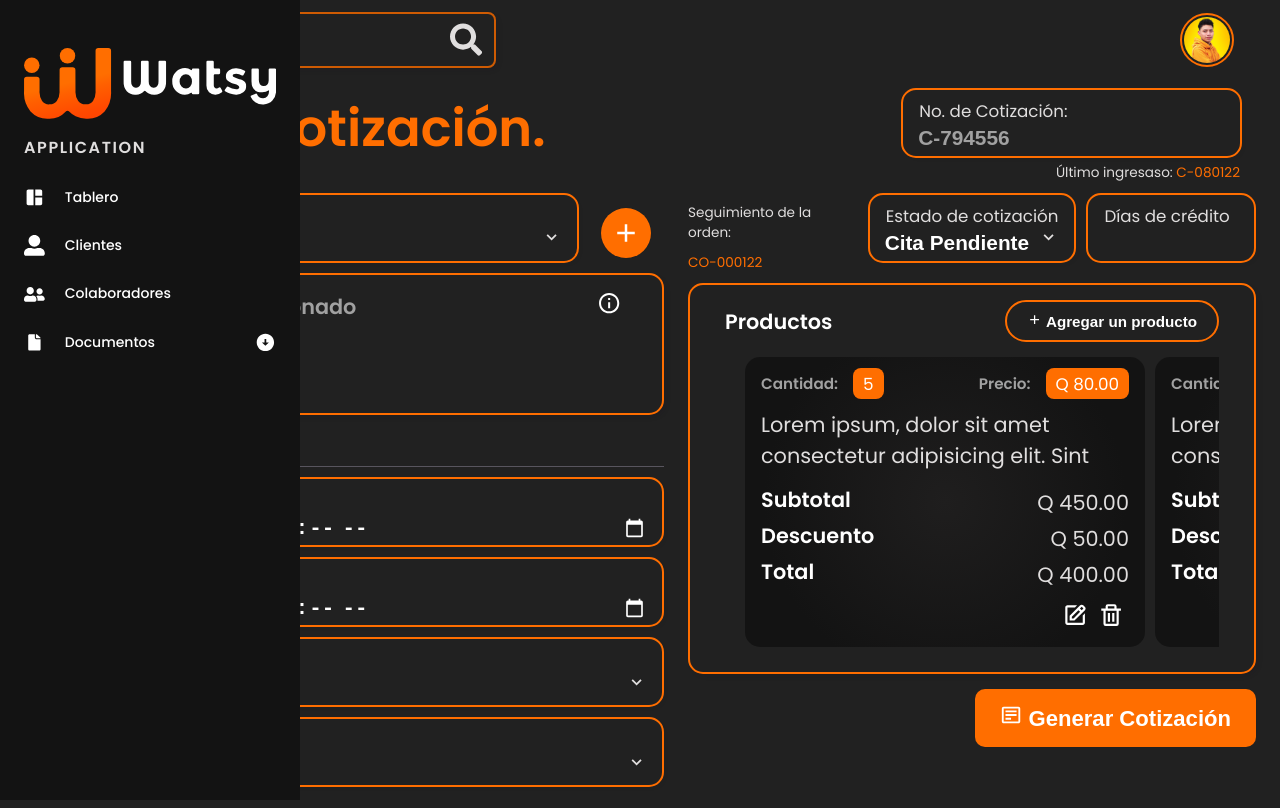
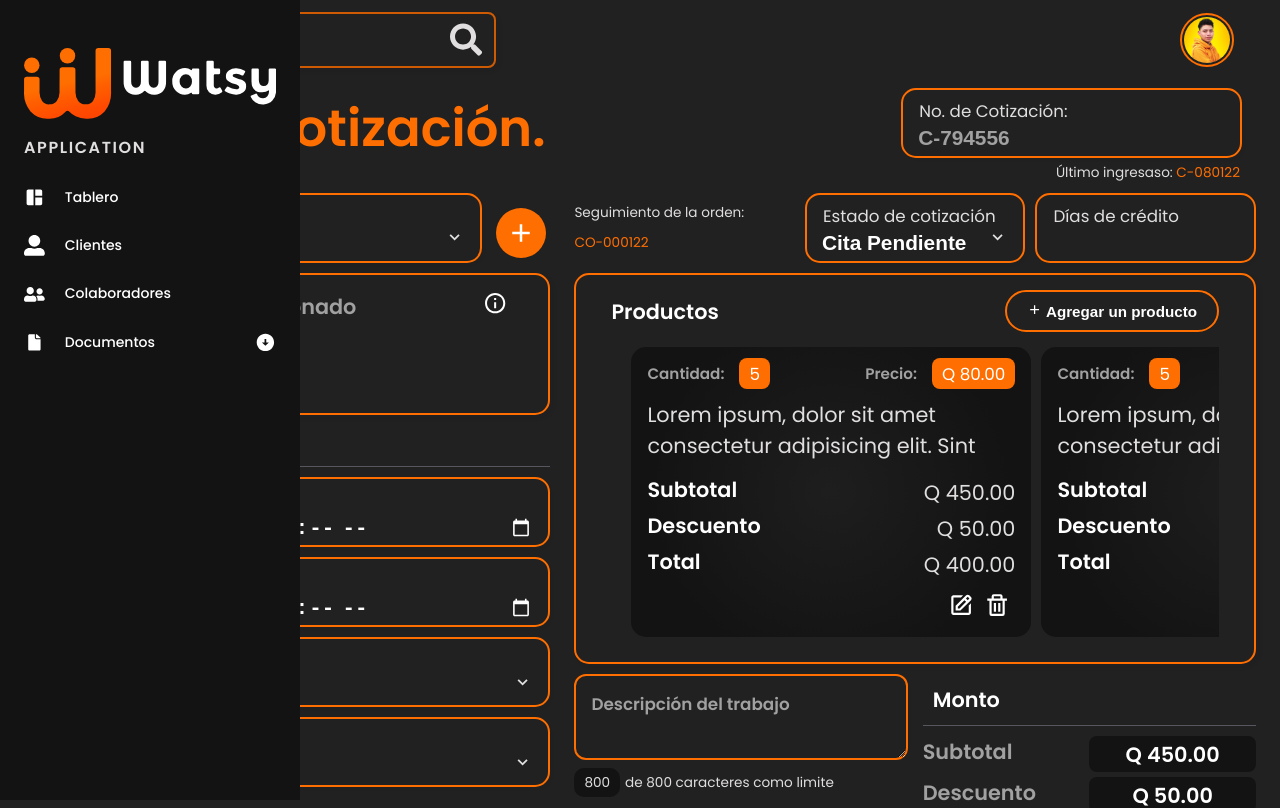
Before and after one commit to GeovannyGil/WatSystem, a React (Vite) app: page /documents/cotizations in a window 1280 px wide. Shown: the top 808 px of the page. Built offline with nearby package versions, Linux system fonts and the light colour scheme.

Commit message:
feat(Root): Section Mounts in cotization

```diff
--- /dev/null
+++ b/src/components/Elements/Documents/Cards.jsx
@@ -0,0 +1,152 @@
+
+import { CardItem, CardContent } from '@/components/Elements/Cards'
+import { ButtonIcon } from '@/components/Elements/Buttons'
+import styled from 'styled-components'
+import * as BoxIcon from 'react-icons/bi'
+
+// PRODUCTS
+export const ContentItem = styled(CardItem)`
+  min-width: 400px;
+  background: rgb(31,30,30);
+  background: radial-gradient(circle, rgba(31,30,30,1) 0%, rgba(19,19,19,1) 74%, rgba(19,19,19,1) 100%);
+
+`
+
+export const SectionProducts = styled.div`
+  margin-bottom: 15px;
+`
+
+export const HeaderProducts = styled.div`
+  display: grid;
+  grid-template-columns: 1fr;
+  grid-gap: 0 10px;
+
+  @media(min-width: 992px) {
+    grid-template-columns: 0.5fr 1fr 1fr;
+  }
+  @media(min-width: 1280px) {
+    grid-template-columns: 1fr 1fr 1fr;
+  }
+`
+export const TableCard = styled(CardContent)`
+  max-height: 100%;
+  width: 94vw;
+  @media(min-width: 1280px) {
+    width: 100% !important;
+  }
+
+  @media(min-width: 700px) {
+    width: 88vw;
+  }
+`
+
+const LabelTop = styled.label`
+  margin-bottom: 0 !important;
+  margin-right: 15px !important;
+`
+
+const DateTop = styled.span`
+  background-color: var(--primary-color);
+  color: var(--color-white);
+  border-radius: 8px;
+  padding: 2.5px 10px;
+`
+const DescTop = styled.div`
+  display: flex;
+  align-items: center;
+  font-size: var(--small-font-size);
+`
+const DatesHeaderItem = styled.div`
+  display: grid;
+  grid-template-columns: 1fr 1fr;
+  grid-gap: 10px;
+  align-items: center;
+  justify-content: space-between;
+
+  & ${DescTop}:last-child{
+    justify-content: flex-end;
+  }
+`
+
+const DescriptionItem = styled.div`
+  width: 100%;
+  height: 65px;
+  overflow: hidden;
+  margin: 10px 0;
+
+  &:hover {
+    height: auto;
+    /* position: absolute;
+    background-color: var(--alternate-background); */
+  }
+
+  p {
+    white-space: nowrap;
+    text-overflow: ellipsis;
+    word-wrap: break-word;
+  }
+`
+
+const TotalItem = styled.div`
+  display: flex;
+  align-items: center;
+  justify-content: space-between;
+`
+
+const ContentTotalItem = styled.div`
+  display: grid;
+`
+
+const BtnActionsItems = styled.div`
+  display: flex;
+  justify-content: flex-end;
+  align-items: center;
+  margin-top: 10px;
+`
+
+const TotalItemLabel = styled.label`
+  font-size: var(--normal-font-size) !important;
+  color: var(--color-white) !important;
+`
+const TotalItemDate = styled.span`
+  font-size: var(--normal-font-size) !important;
+  font-size: var(--normal-font-size);
+`
+
+export const Item = () => {
+  return (
+    <ContentItem>
+      <DatesHeaderItem>
+        <DescTop>
+          <LabelTop>Cantidad:</LabelTop>
+          <DateTop>5</DateTop>
+        </DescTop>
+        <DescTop>
+          <LabelTop>Precio:</LabelTop>
+          <DateTop>Q 80.00</DateTop>
+        </DescTop>
+      </DatesHeaderItem>
+      <DescriptionItem>
+        Lorem ipsum, dolor sit amet consectetur adipisicing elit. Sint aliquam minima recusandae eos modi ut, enim exercitationem molestiae hic laboriosam id consequatur distinctio quibusdam perferendis quos mollitia eligendi eaque repellendus? Iste ullam, modi sapiente dolores id explicabo cumque aperiam deleniti velit asperiores ipsam omnis voluptatum vero amet maiores vel ab eaque inventore. Officiis repudiandae inventore itaque vero quaerat, dolor quos?
+      </DescriptionItem>
+      <ContentTotalItem>
+        <TotalItem>
+          <TotalItemLabel>Subtotal</TotalItemLabel>
+          <TotalItemDate>Q 450.00</TotalItemDate>
+        </TotalItem>
+        <TotalItem>
+          <TotalItemLabel>Descuento</TotalItemLabel>
+          <TotalItemDate>Q 50.00</TotalItemDate>
+        </TotalItem>
+        <TotalItem>
+          <TotalItemLabel>Total</TotalItemLabel>
+          <TotalItemDate>Q 400.00</TotalItemDate>
+        </TotalItem>
+      </ContentTotalItem>
+      <BtnActionsItems>
+        <ButtonIcon><BoxIcon.BiEdit size='1.3em' /></ButtonIcon>
+        <ButtonIcon><BoxIcon.BiTrash size='1.3em' /></ButtonIcon>
+      </BtnActionsItems>
+    </ContentItem>
+  )
+}
--- a/src/components/Elements/Texts.jsx
+++ b/src/components/Elements/Texts.jsx
@@ -1,7 +1,7 @@
 import styled from 'styled-components'
 
 export const TitleLine = styled.h4`
-  color: var(--color-gray);
+  color: ${(props) => props.color === 'white' ? 'var(--color-white)' : 'var(--color-gray)'};
   font-size:var(--normal-font-size);
   font-weight: var(--font-semi-bold);
   border-bottom: 1px solid var(--color-gray);
--- a/src/components/Styles/GlobalStyles.jsx
+++ b/src/components/Styles/GlobalStyles.jsx
@@ -91,6 +91,7 @@ export const GlobalStyles = createGlobalStyle`
   /* Works on Chrome, Edge, and Safari */
   *::-webkit-scrollbar {
     width: 3px;
+    height: 7px;
   }
 
   *::-webkit-scrollbar-track {
@@ -106,6 +107,9 @@ export const GlobalStyles = createGlobalStyle`
     filter: ${({ theme }) => (theme === 'darkTheme') ? 'invert(0)' : 'invert(1)'};
   }
 
+  hr{
+    border-color: var(--color-gray);
+  }
   /*============== HEADER ==============*/
   .Header{
     top: 0;
--- a/src/pages/documents/cotizations.jsx
+++ b/src/pages/documents/cotizations.jsx
@@ -2,8 +2,9 @@
 import styled from 'styled-components'
 import { TitleMain, TitleLine, SpanLabelLink, SpanSelect } from '@/components/Elements/Texts'
 import { HeaderTitleSection } from '@/components/Elements/Layout'
-import { CardContent, CardHeader, CardTitle, CardButtonAction, CardItem } from '@/components/Elements/Cards'
-import { ButtonPrimary, ButtonSecondary, ButtonIcon } from '../../components/Elements/Buttons'
+import { CardContent, CardHeader, CardTitle, CardButtonAction } from '@/components/Elements/Cards'
+import { Item, TableCard, SectionProducts, HeaderProducts } from '@/components/Elements/Documents/Cards'
+import { ButtonPrimary, ButtonSecondary } from '../../components/Elements/Buttons'
 import * as BoxIcon from 'react-icons/bi'
 import { InputElement, InputElementSelect, FormGroupAction } from '@/components/Elements/Inputs'
 
@@ -28,124 +29,35 @@ const SectionCreateCotization = styled.section`
   grid-template-columns: 1fr;
 
   @media(min-width: 1280px) {
-    grid-template-columns: 50% 50%;
+    grid-template-columns: 40% 60%;
   }
 `
-
 const CardTitleSelect = styled(CardTitle)`
   color: var(--color-gray-light);
 `
-// PRODUCTS
-export const ContentItem = styled(CardItem)`
 
-  min-width: 400px;
-  background: rgb(31,30,30);
-  background: radial-gradient(circle, rgba(31,30,30,1) 0%, rgba(19,19,19,1) 74%, rgba(19,19,19,1) 100%);
-
+const SpanOrderId = styled(SpanLabelLink)`
+  text-align: right;
 `
 
-export const SectionProducts = styled.div`
-  margin-bottom: 15px;
+const HeaderTitle = styled(HeaderTitleSection)`
+  margin-bottom: 25px;
 `
 
-export const HeaderProducts = styled.div`
-  display: grid;
-  grid-template-columns: 1fr;
-  grid-gap: 0 10px;
-
-  @media(min-width: 992px) {
-    grid-template-columns: 0.5fr 1fr 1fr;
-  }
-  @media(min-width: 1280px) {
-    grid-template-columns: 1fr 1fr 1fr;
+const ContentBtnActions = styled.div`
+  display: flex;
+  justify-content: flex-end;
+  margin-top: 15px;
+`
+const BtnAction = styled(ButtonPrimary, ButtonSecondary)`
+    width: 100%;
+  @media(min-width: 680px) {
+    width: auto;
   }
 `
-export const TableCard = styled(CardContent)`
-  max-height: 100%;
-  width: 94vw;
-  @media(min-width: 1280px) {
-    width: 100% !important;
-  }
-
-  @media(min-width: 700px) {
-    width: 88vw;
-  }
-`
+// CARD PRODUCT
 const BtnActionAddProduct = styled(CardButtonAction)`
   padding: 10px 20px;
-`
-
-const LabelTop = styled.label`
-  margin-bottom: 0 !important;
-  margin-right: 15px !important;
-`
-
-const DateTop = styled.span`
-  background-color: var(--primary-color);
-  color: var(--color-white);
-  border-radius: 8px;
-  padding: 2.5px 10px;
-`
-const DescTop = styled.div`
-  display: flex;
-  align-items: center;
-  font-size: var(--small-font-size);
-`
-const DatesHeaderItem = styled.div`
-  display: grid;
-  grid-template-columns: 1fr 1fr;
-  grid-gap: 10px;
-  align-items: center;
-  justify-content: space-between;
-
-  & ${DescTop}:last-child{
-    justify-content: flex-end;
-  }
-`
-
-const DescriptionItem = styled.div`
-  width: 100%;
-  height: 65px;
-  overflow: hidden;
-  margin: 10px 0;
-
-  &:hover {
-    height: auto;
-    /* position: absolute;
-    background-color: var(--alternate-background); */
-  }
-
-  p {
-    white-space: nowrap;
-    text-overflow: ellipsis;
-    word-wrap: break-word;
-  }
-`
-
-const TotalItem = styled.div`
-  display: flex;
-  align-items: center;
-  justify-content: space-between;
-`
-
-const ContentTotalItem = styled.div`
-  display: grid;
-`
-
-const BtnActionsItems = styled.div`
-  display: flex;
-  justify-content: flex-end;
-  align-items: center;
-  margin-top: 10px;
-`
-
-const TotalItemLabel = styled.label`
-  font-size: var(--normal-font-size) !important;
-  color: var(--color-white) !important;
-`
-const TotalItemDate = styled.span`
-  font-size: var(--normal-font-size) !important;
-  font-size: var(--normal-font-size);
 `
 
 const ContentItemsTable = styled.div`
@@ -164,70 +76,97 @@ const ContentItemsTable = styled.div`
     content: '';
     width: 10px;
   }
+`
+// CARD PRODUCT
 
+// MOUNT CONTENT
+export const MountContent = styled.div`
+  display: grid;
+  grid-template-columns: 1fr;
+  grid-gap: 10px 15px;
+  margin-top: 10px;
+
+  @media(min-width: 680px) {
+    grid-template-columns: 1fr 1fr;
+  }
+`
+
+export const TextArea = styled.textarea`
+
+    background-color: transparent;
+    border: var(--border-style);
+    border-radius: 12px;
+    caret-color: var(--primary-color);
+    color: var(--color-white);
+    font-size: var(--small-font-size);
+    font-weight: normal;
+    outline: none;
+    padding: 15px;
+    width: 100%;
+    /* height: 300px; */
+    font-family: 'Poppins', sans-serif;
+    &:disabled{
+      color: var(--color-gray-light);
+    }
+
+    &::placeholder{
+      color: var(--color-gray-light);
+      font-weight: var(--font-semi-bold);
+    }
+`
+export const MountData = styled.div`
+  width: 100%;
+`
+
+export const MounDataItem = styled.div`
+  margin: 5px 0;
+  display: grid;
+  grid-template-columns: 1fr 1fr;
+  font-weight: var(--font-semi-bold);
+`
+export const MounDataLabel = styled.label`
+  color: var(--color-gray-light);
 
 `
+export const MounDataSpan = styled.span`
+  background-color: var(--alternate-background);
+  color: var(--color-white);
+  border-radius: 8px;
+  padding: 2.5px 10px;
+  text-align: center;
+`
+// MOUNT CONTENT
 
-const Item = () => {
+// TEXTAREA LIMIT
+const limitTextAreaReact = (textarea, maxLength) => {
+  if (textarea.value.length > maxLength) {
+    textarea.value = textarea.value.substring(0, maxLength)
+  }
+  return textarea.value.length
+}
+
+export const TextLimit = styled.p`
+  margin-top: 5px;
+  font-size: var(--xs-font-size);
+  & span{
+    background-color: var(--alternate-background);
+    padding:5px 10px;
+    border-radius: 10px;
+    margin: 0 5px 0 0;
+  }
+`
+
+export const SpanLimitTextArea = () => {
   return (
-    <ContentItem>
-      <DatesHeaderItem>
-        <DescTop>
-          <LabelTop>Cantidad:</LabelTop>
-          <DateTop>5</DateTop>
-        </DescTop>
-        <DescTop>
-          <LabelTop>Precio:</LabelTop>
-          <DateTop>Q 80.00</DateTop>
-        </DescTop>
-      </DatesHeaderItem>
-      <DescriptionItem>
-        Lorem ipsum, dolor sit amet consectetur adipisicing elit. Sint aliquam minima recusandae eos modi ut, enim exercitationem molestiae hic laboriosam id consequatur distinctio quibusdam perferendis quos mollitia eligendi eaque repellendus? Iste ullam, modi sapiente dolores id explicabo cumque aperiam deleniti velit asperiores ipsam omnis voluptatum vero amet maiores vel ab eaque inventore. Officiis repudiandae inventore itaque vero quaerat, dolor quos?
-      </DescriptionItem>
-      <ContentTotalItem>
-        <TotalItem>
-          <TotalItemLabel>Subtotal</TotalItemLabel>
-          <TotalItemDate>Q 450.00</TotalItemDate>
-        </TotalItem>
-        <TotalItem>
-          <TotalItemLabel>Descuento</TotalItemLabel>
-          <TotalItemDate>Q 50.00</TotalItemDate>
-        </TotalItem>
-        <TotalItem>
-          <TotalItemLabel>Total</TotalItemLabel>
-          <TotalItemDate>Q 400.00</TotalItemDate>
-        </TotalItem>
-      </ContentTotalItem>
-      <BtnActionsItems>
-        <ButtonIcon><BoxIcon.BiEdit size='1.3em' /></ButtonIcon>
-        <ButtonIcon><BoxIcon.BiTrash size='1.3em' /></ButtonIcon>
-      </BtnActionsItems>
-    </ContentItem>
+    <TextLimit>
+      <span>
+        800
+      </span>
+      de 800 caracteres como limite
+    </TextLimit>
   )
 }
-
-// PRODUCTS
-
-const SpanOrderId = styled(SpanLabelLink)`
-  text-align: right;
-`
-
-const HeaderTitle = styled(HeaderTitleSection)`
-  margin-bottom: 25px;
-`
-
-const ContentBtnActions = styled.div`
-  display: flex;
-  justify-content: flex-end;
-  margin-top: 15px;
-`
-
-const BtnAction = styled(ButtonPrimary, ButtonSecondary)`
-    width: 100%;
-  @media(min-width: 680px) {
-    width: auto;
-  }
-`
+// TEXTAREA LIMIT
 
 const Cotizations = () => {
   return (
@@ -308,6 +247,29 @@ const Cotizations = () => {
               <Item />
             </ContentItemsTable>
           </TableCard>
+          <MountContent>
+            <div>
+              <TextArea placeholder='Descripción del trabajo'>
+              </TextArea>
+              <SpanLimitTextArea />
+            </div>
+            <MountData>
+              <TitleLine color='white'>Monto</TitleLine>
+              <MounDataItem>
+                <MounDataLabel>Subtotal</MounDataLabel>
+                <MounDataSpan>Q 450.00</MounDataSpan>
+              </MounDataItem>
+              <MounDataItem>
+                <MounDataLabel>Descuento</MounDataLabel>
+                <MounDataSpan>Q 50.00</MounDataSpan>
+              </MounDataItem>
+              <hr />
+              <MounDataItem>
+                <MounDataLabel>Total</MounDataLabel>
+                <MounDataSpan>Q 400.00</MounDataSpan>
+              </MounDataItem>
+            </MountData>
+          </MountContent>
           <ContentBtnActions>
             <BtnAction><BoxIcon.BiDetail /> Generar Cotización</BtnAction>
           </ContentBtnActions>
```
